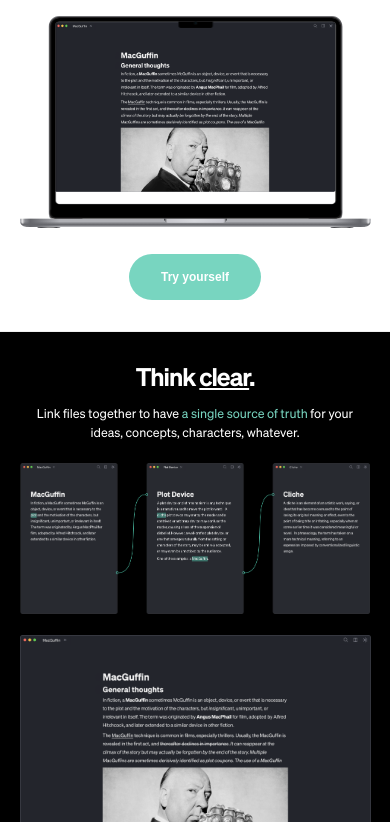
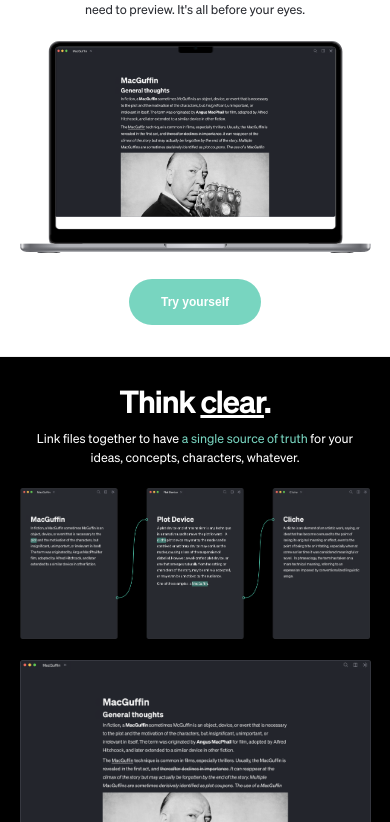
Before and after one commit to MikeZharchev/breathapppromo, a website: page index.html in a window 390 px wide. Shown: the part 685-1507 px from the top of the page. Drawn offline with nearby package versions, Linux system fonts and the light colour scheme.

Commit message:
fix h2 on mobile

```diff
--- a/style.css
+++ b/style.css
@@ -475,7 +475,7 @@ footer {
   }
 
   h2 {
-    font-size: 6.4vw;
+    font-size: 8vw;
   }
 
   p {
```
